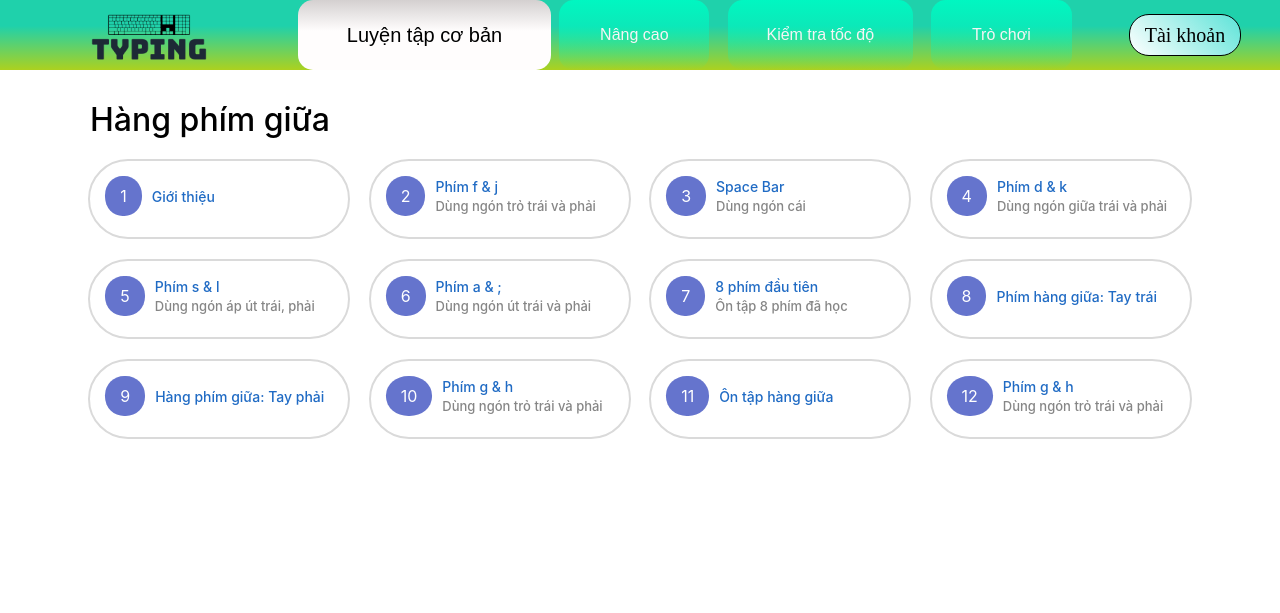
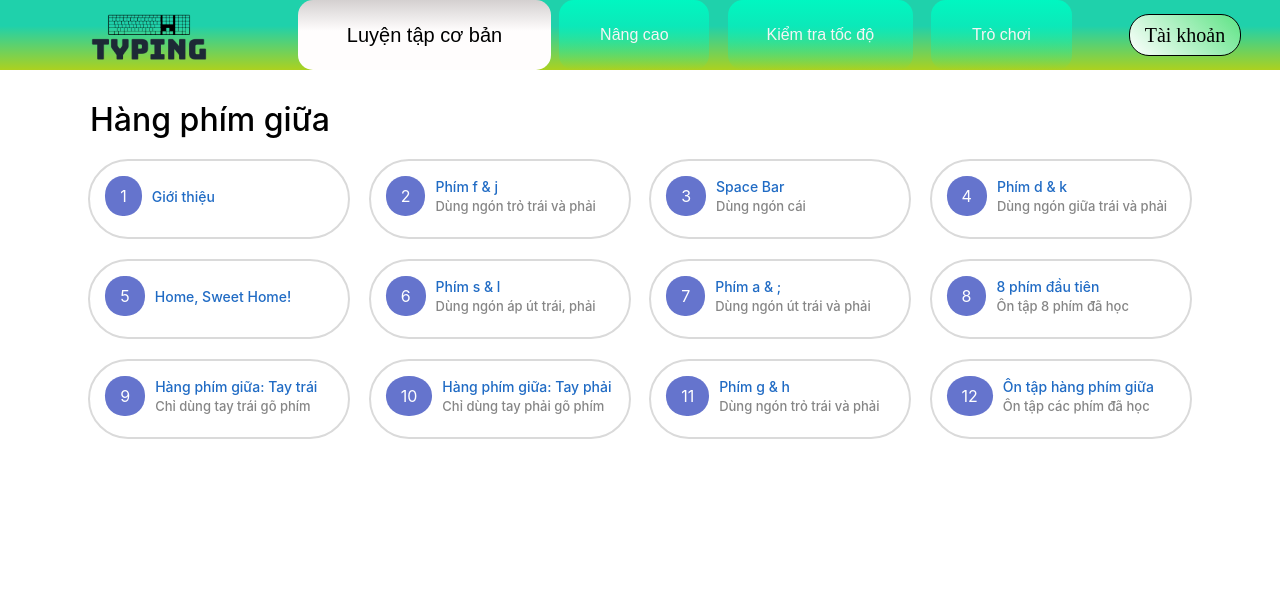
Before and after one commit to kun09-tker/web-bu, a PHP site: page /html/luyentapcoban.html in a window 1280 px wide. Shown: the top 613 px of the page. Run offline with PHP 8.4, Linux system fonts and the light colour scheme.

Commit message:
bổ sung 1 số thứ

```diff
--- a/css/NutHang.css
+++ b/css/NutHang.css
@@ -29,16 +29,6 @@
     color: #fff;
     font-family: -apple-system, BlinkMacSystemFont, 'Segoe UI', Roboto, Oxygen, Ubuntu, Cantarell, 'Open Sans', 'Helvetica Neue', sans-serif;
     border-radius: 48%;
-}
-.content-number-nc{
-    display: inline-block;
-    margin-right: 10px;
-    padding: 10px 15px;
-    background-color: #b1cd65;
-    color: #fff;
-    font-family: -apple-system, BlinkMacSystemFont, 'Segoe UI', Roboto, Oxygen, Ubuntu, Cantarell, 'Open Sans', 'Helvetica Neue', sans-serif;
-    clip-path: polygon(20% 0%, 80% 0%, 100% 20%, 100% 80%, 80% 100%, 20% 100%, 0% 80%, 0% 20%);
-    z-index: -1;
 }
 .content-title{
     display: inline-block;
--- a/css/kiemtratocdo.css
+++ b/css/kiemtratocdo.css
@@ -1,6 +1,6 @@
-/* *{
+*{
     box-sizing: border-box;
-} */
+}
 h2{
     font-size: larger;
 }
--- a/css/thanh-menu.css
+++ b/css/thanh-menu.css
@@ -76,7 +76,7 @@
 	text-align: center;
 	border-radius: 20px;
 	transform: translateX(0px);
-	background: linear-gradient(45deg, #FFFFFF 0%, #5DE3D8 100%);
+	background: linear-gradient(45deg, #FFFFFF 0%, #5de385 100%);
 	color: black;
 	padding: 10px;
 	width: 110%;
@@ -123,5 +123,5 @@
 	display: block;
 }
 .Account:hover .Account_btn{
-	background:darkmagenta;
+	background: linear-gradient(45deg, #FFFFFF 0%, #288a64 100%);
 }
--- a/html/luyentapcoban.html
+++ b/html/luyentapcoban.html
@@ -73,6 +73,14 @@
                     <div class="hangpg__card-content">
                         <span class="content-number">5</span>
                         <div class="content-title">
+                            <p style="margin: unset ;">Home, Sweet Home!</p>
+                        </div>
+                    </div>
+                </a>
+                <a href="training.html?sl" class="hangpg__card btn btn-white btn-animated">
+                    <div class="hangpg__card-content">
+                        <span class="content-number">6</span>
+                        <div class="content-title">
                             <p style="margin: unset ;">Phím s & l</p>
                             <p1 style="margin: unset ;">Dùng ngón áp út trái, phải</p1>
                         </div>
@@ -80,7 +88,7 @@
                 </a>
                 <a href="training.html?a;" class="hangpg__card btn btn-white btn-animated">
                     <div class="hangpg__card-content">
-                        <span class="content-number">6</span>
+                        <span class="content-number">7</span>
                         <div class="content-title">
                             <p style="margin: unset ;">Phím a & ;</p>
                             <p1 style="margin: unset ;">Dùng ngón út trái và phải</p1>
@@ -89,7 +97,7 @@
                 </a>
                 <a href="training.html?asdfjkl;" class="hangpg__card btn btn-white btn-animated">
                     <div class="hangpg__card-content">
-                        <span class="content-number">7</span>
+                        <span class="content-number">8</span>
                         <div class="content-title">
                             <p style="margin: unset ;">8 phím đầu tiên</p>
                             <p1 style="margin: unset ;">Ôn tập 8 phím đã học</p1>
@@ -98,43 +106,37 @@
                 </a>
                 <a href="training.html?[asdf" class="hangpg__card btn btn-white btn-animated">
                     <div class="hangpg__card-content">
-                        <span class="content-number">8</span>
+                        <span class="content-number">9</span>
                         <div class="content-title">
-                            <p style="margin: unset ;">Phím hàng giữa: Tay trái</p>
+                            <p style="margin: unset ;">Hàng phím giữa: Tay trái</p>
+                            <p1 style="margin: unset ;">Chỉ dùng tay trái gõ phím</p1>
                         </div>
                     </div>
                 </a>
-                <a href="training.html?]jkl;" class="hangpg__card btn btn-white btn-animated">
+                <a href="training.html?[jkl;" class="hangpg__card btn btn-white btn-animated">
                     <div class="hangpg__card-content">
-                        <span class="content-number">9</span>
+                        <span class="content-number">10</span>
                         <div class="content-title">
                             <p style="margin: unset ;">Hàng phím giữa: Tay phải</p>
+                            <p1 style="margin: unset ;">Chỉ dùng tay phải gõ phím</p1>
                         </div>
                     </div>
                 </a>
                 <a href="training.html?hg" class="hangpg__card btn btn-white btn-animated">
                     <div class="hangpg__card-content">
-                        <span class="content-number">10</span>
+                        <span class="content-number">11</span>
                         <div class="content-title">
                             <p style="margin: unset ;">Phím g & h</p>
                             <p1 style="margin: unset ;">Dùng ngón trỏ trái và phải</p1>
                         </div>
                     </div>
                 </a>
-                <a href="training.html?asdfghjkl;" class="hangpg__card btn btn-white btn-animated">
-                    <div class="hangpg__card-content">
-                        <span class="content-number">11</span>
-                        <div class="content-title">
-                            <p style="margin: unset ;">Ôn tập hàng giữa</p>
-                        </div>
-                    </div>
-                </a>
-                <a href="training.html?js" class="hangpg__card btn btn-white btn-animated">
+                <a href="training.html?asdfg_hjkl;" class="hangpg__card btn btn-white btn-animated">
                     <div class="hangpg__card-content">
                         <span class="content-number">12</span>
                         <div class="content-title">
-                            <p style="margin: unset ;">Phím g & h</p>
-                            <p1 style="margin: unset ;">Dùng ngón trỏ trái và phải</p1>
+                            <p style="margin: unset ;">Ôn tập hàng phím giữa</p>
+                            <p1 style="margin: unset ;">Ôn tập các phím đã học</p1>
                         </div>
                     </div>
                 </a>
--- a/html/training.html
+++ b/html/training.html
@@ -18,7 +18,7 @@
                 <div><a href="luyentapcoban.html">Luyện tập cơ bản</a></div>
             </li>
             <li><a href="nangcao.html">Nâng cao</a></li>
-            <li><a href="">Kiểm tra tốc độ</a></li>
+            <li><a href="kiemtratocdo.html">Kiểm tra tốc độ</a></li>
             <li><a href="">Trò chơi</a></li>
             <li>
                 <div class="Account">
```
Also changed, not shown: css/NutHangNC.css (+6 -10 lines).
